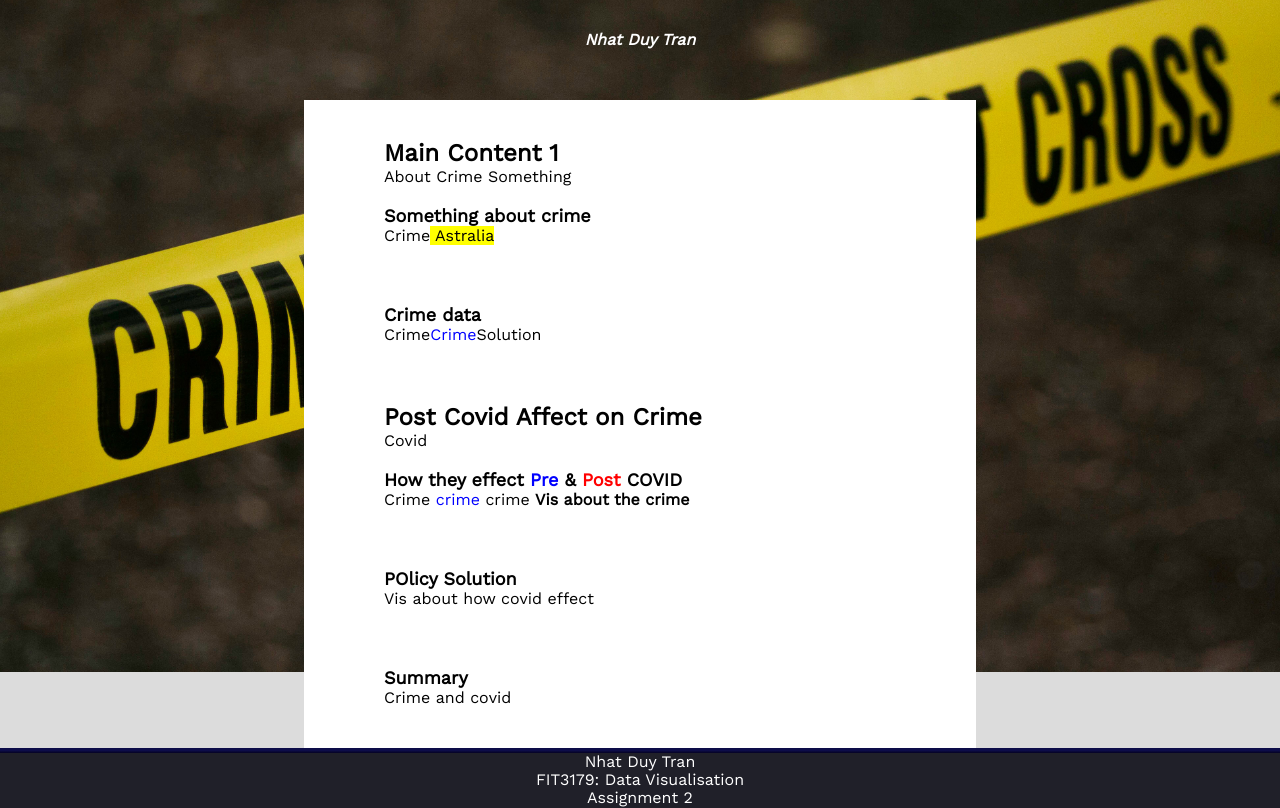
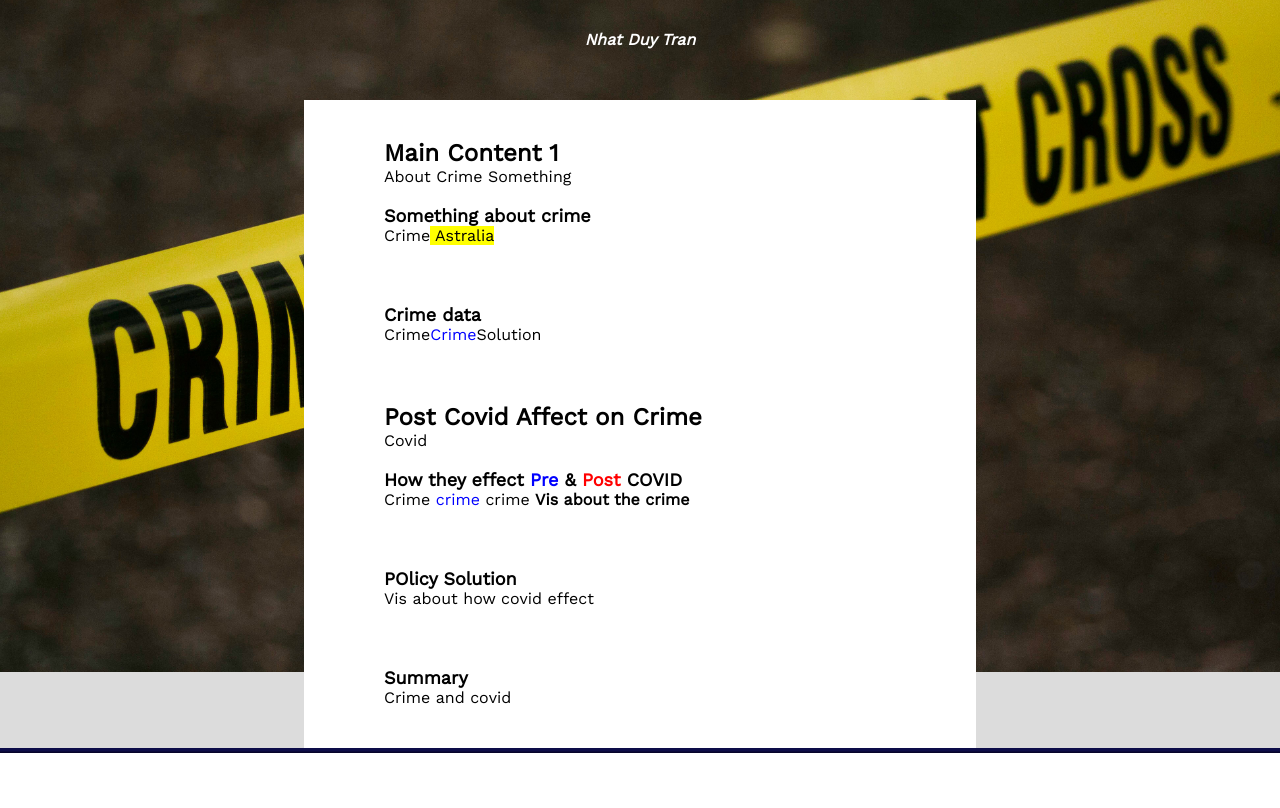
Before and after one commit to duytran1301/FIT3179_vis2, a plain HTML site: page index.html in a window 1280 px wide. Shown: the part 181-989 px from the top of the page. Drawn offline with nearby package versions, Linux system fonts and the light colour scheme; a script that the page names is missing.

Commit message:
update color

```diff
--- a/index.css
+++ b/index.css
@@ -63,7 +63,7 @@ body {
   }
 
   .footer {
-    background: rgb(32, 32, 41);
+    background: rgb(255, 255, 255);
     text-align: center;
     color: white;
     line-height: 1.15em;
```
Also changed, not shown: index.html (+3 -1 lines).
